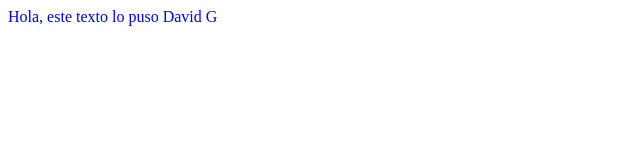
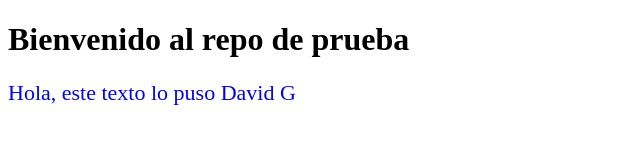
Before and after one commit to d-garza/demo-repo, a plain HTML site: page index.html in a window 1280 px wide. Shown: the whole page, without its empty margins (0-640 px from the left). Drawn offline with Linux system fonts and the light colour scheme.

Commit message:
mensaje de bienvenida y estilos nuevos

```diff
--- a/index.css
+++ b/index.css
@@ -1,3 +1,4 @@
 .hello {
     color: blue;
+    font-size: 22px;
 }
--- a/index.html
+++ b/index.html
@@ -8,7 +8,9 @@
     <title>Document</title>
 </head>
 <body>
+    <h1>Bienvenido al repo de prueba</h1>
     <div class="hello">Hola, este texto lo puso David G</div>
+
 </body>
 <script src="index.js"></script>
 </html>
```
